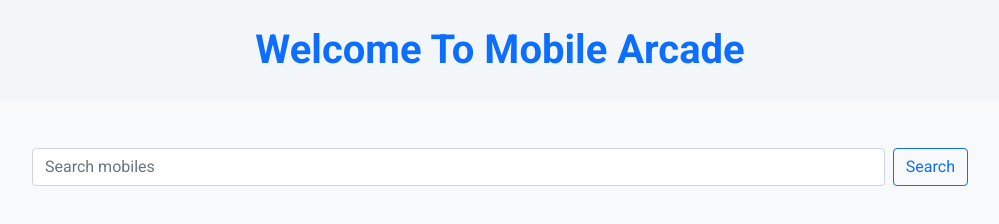
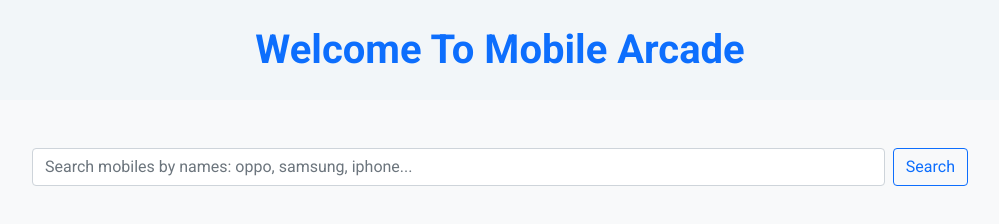
Before and after one commit to Ety-Biswangri/mobile-arcade, a plain HTML site: page index.html in a window 1280 px wide. Shown: the whole page, without its empty margins (140-1139 px from the left). Drawn offline with nearby package versions, Linux system fonts and the light colour scheme.

Commit message:
website is ready

```diff
--- a/index.html
+++ b/index.html
@@ -17,8 +17,8 @@
     <h1 class="text-center text-primary headings">Welcome To Mobile Arcade</h1>
     <!-- search bar -->
     <div class="d-flex w-75 mx-auto my-4 mt-5 container">
-        <input id="search-text" class="form-control me-2" type="search" placeholder="Search mobiles"
-            aria-label="Search">
+        <input id="search-text" class="form-control me-2" type="search"
+            placeholder="Search mobiles by names: oppo, samsung, iphone..." aria-label="Search">
         <button onclick="loadPhones()" id="search-button" class="btn btn-outline-primary" type="submit">Search</button>
     </div>
 
```
